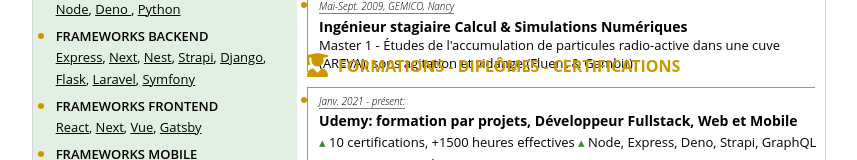
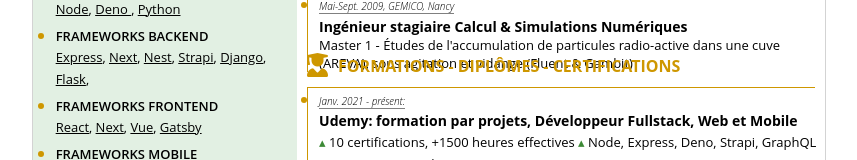
Before and after one commit to danielOuattara/cv_responsive_printable_html_css, a plain HTML site: page index.html in a window 1280 px wide. Shown: the part 549-709 px from the top of the page, without its empty margins (211-1068 px from the left). Drawn offline with Linux system fonts and the light colour scheme.

Commit message:
update skills: remove laravel & symfony for now

```diff
--- a/index.html
+++ b/index.html
@@ -195,10 +195,10 @@
                   target="_blank" rel="noreferrer" aria-label="Link to Django worked Projects">Django</a>,
                 <a href="https://github.com/danielOuattara?tab=repositories&q=flask&type=&language=&sort="
                   target="_blank" rel="noreferrer" aria-label="Link to Flask worked Projects">Flask</a>,
-                <a href="https://github.com/danielOuattara?tab=repositories&q=laravel&type=&language=&sort="
-                  target="_blank" rel="noreferrer" aria-label="Link to Laravel worked Projects">Laravel</a>,
-                <a href="https://github.com/danielOuattara?tab=repositories&q=symfony&type=&language=&sort="
-                  target="_blank" rel="noreferrer" aria-label="Link to Symfony worked Projects">Symfony</a>
+                <!-- <a href="https://github.com/danielOuattara?tab=repositories&q=laravel&type=&language=&sort="
+                  target="_blank" rel="noreferrer" aria-label="Link to Laravel worked Projects">Laravel</a>, -->
+                <!-- <a href="https://github.com/danielOuattara?tab=repositories&q=symfony&type=&language=&sort="
+                  target="_blank" rel="noreferrer" aria-label="Link to Symfony worked Projects">Symfony</a> -->
 
               </span>
             </article>
```
